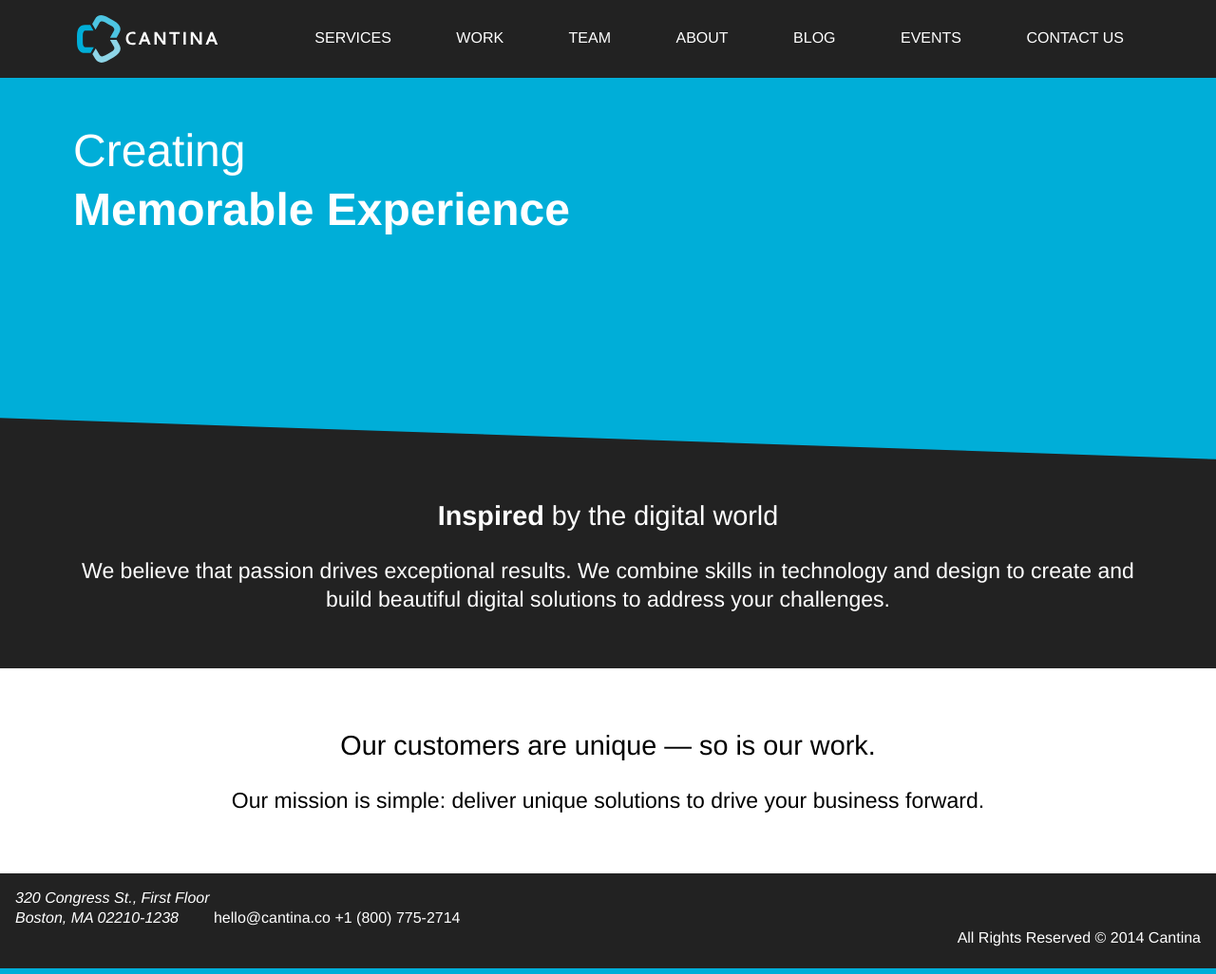
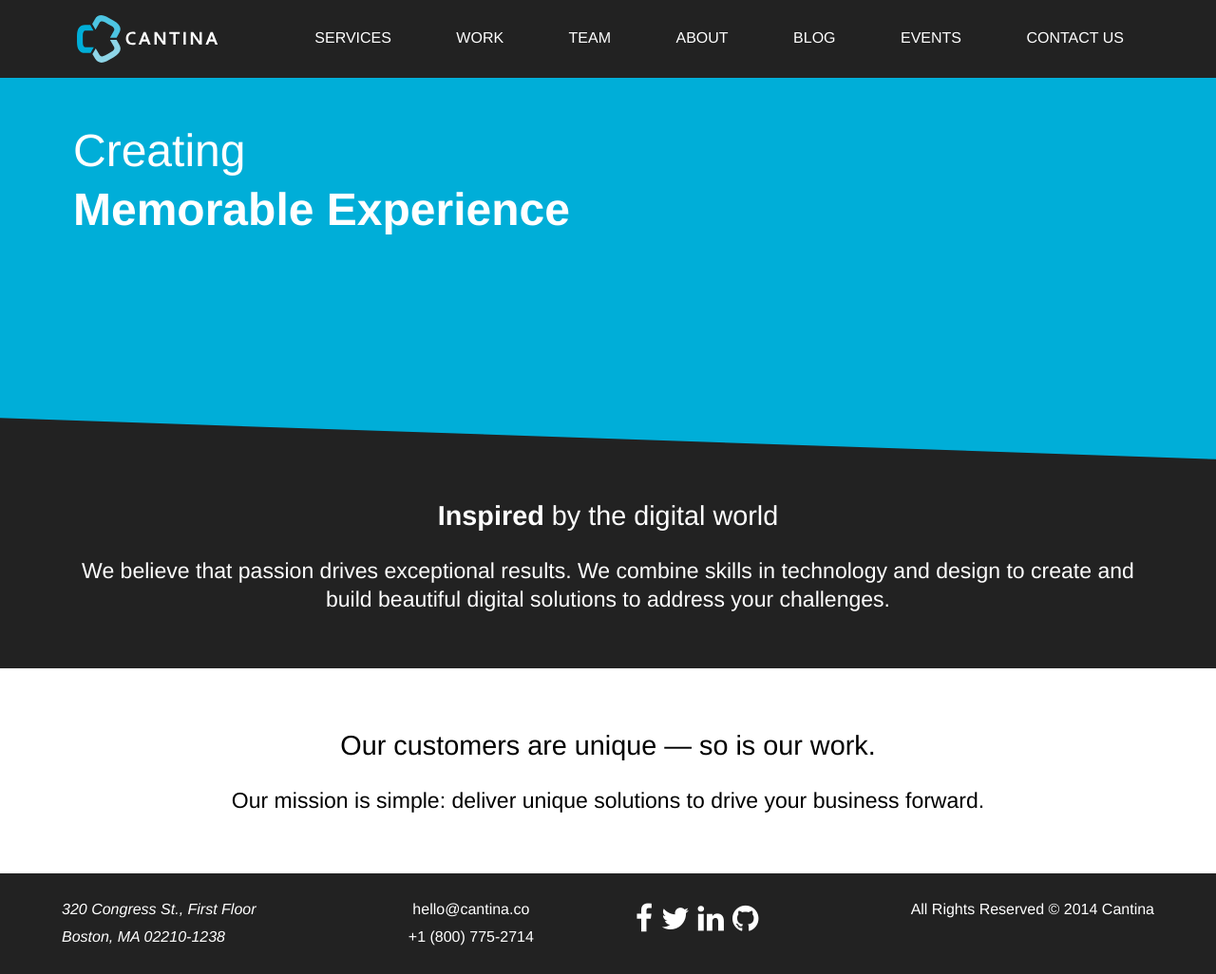
Before and after one commit to matthewcrist/top-secret-repo, a Jekyll site: the page built from index.html, in a window 1280 px wide and 1026 px high. Shown: the whole window at 95% size. Built offline with Jekyll 4.4.1, drawn with Linux system fonts in a browser that asks for light colours; nearby versions of some CDN libraries; some web fonts are replaced; Markdown is read by kramdown in place of the engine named in the settings; comment, search, counter and statistics services are not loaded.

Commit message:
Updated footer layout.
Added FontAwesome.

```diff
--- a/_includes/footer.html
+++ b/_includes/footer.html
@@ -1,11 +1,29 @@
 <footer class="site-footer">
 
-    <ul>
-        <li><address>320 Congress St., First Floor<br>Boston, MA 02210-1238</address></li>
-        <li><a href="mailto:hello@cantina.co">hello@cantina.co</a></li>
-        <li><a href="tel:18007752714">+1 (800) 775-2714</a></li>
-    </ul>
+    <section>
 
-    <p>All Rights Reserved &copy; 2014 Cantina</p>
+        <div>
+            <address><a href="https://www.google.com/maps/place/320+Congress+St,+Boston,+MA+02210/">320 Congress St., First Floor<br>Boston, MA 02210-1238</a></address>
+        </div>
+
+        <div>
+            <p>
+                <a href="mailto:hello@cantina.co">hello@cantina.co</a><br>
+                <a href="tel:18007752714">+1 (800) 775-2714</a>
+            </p>
+        </div>
+
+        <div class="social-icons">
+            <a href="https://www.facebook.com/pages/Cantina/128999029114" class="fa fa-facebook"></a>
+            <a href="https://twitter.com/cantinac" class="fa fa-twitter"></a>
+            <a href="http://www.linkedin.com/company/cantina" class="fa fa-linkedin"></a>
+            <a href="https://github.com/cantinac" class="fa fa-github"></a>
+        </div>
+
+        <div>
+            <p>All Rights Reserved &copy; 2014 Cantina</p>
+        </div>
+
+    </section>
 
 </footer>
--- a/_layouts/default.html
+++ b/_layouts/default.html
@@ -4,7 +4,8 @@
 <meta charset="utf-8">
 <meta name="viewport" content="initial-scale=1">
 <title>{{site.name}}</title>
-<link rel="stylesheet" href="http://fonts.googleapis.com/css?family=Montserrat:400,700|Kameron:400,700">
+<link rel="stylesheet" href="//fonts.googleapis.com/css?family=Montserrat:400,700|Kameron:400,700">
+<link rel="stylesheet" href="//maxcdn.bootstrapcdn.com/font-awesome/4.2.0/css/font-awesome.min.css">
 <link rel="stylesheet" href="/css/main.css">
 </head>
 
--- a/_sass/_footer.scss
+++ b/_sass/_footer.scss
@@ -2,15 +2,25 @@
 
     min-height: 100px;
     padding: 1em;
+    line-height: 1.8em;
     color: #fff;
     background-color: #222;
 
-    ul {
+    section {
 
-        li {
+        margin: 0 auto;
+        max-width: $wrapper-inner;
 
-            display: inline-block;
-            list-style: none;
+        div {
+
+            padding: .5em 0;
+            text-align: center;
+
+            &.social-icons {
+                font-size: 2em;
+                line-height: 1em;
+                cursor: default;
+            }
 
             a {
                 color: inherit;
@@ -21,8 +31,28 @@
 
     }
 
-    p {
-        text-align: right;
+    @media screen and (min-width: 1000px) {
+
+        section {
+
+            display: -webkit-flex;
+
+            div {
+
+                -webkit-flex: 3 auto;
+
+                &:first-of-type {
+                    text-align: left;
+                }
+
+                &:last-of-type {
+                    text-align: right;
+                }
+
+            }
+
+        }
+
     }
 
 }
```
